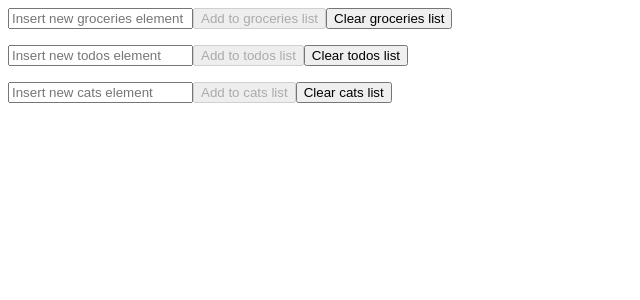
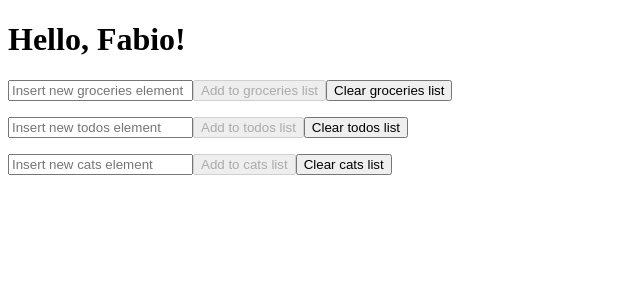
Before and after one commit to FabioViscuso/exerc-react, a React (Create React App) app: page / in a window 1280 px wide. Shown: the top 300 px of the page, without its empty margins (0-640 px from the left). Built offline with nearby package versions, Linux system fonts and the light colour scheme.

Commit message:
feat: Function Components-01

```diff
--- a/src/App.js
+++ b/src/App.js
@@ -1,4 +1,5 @@
 /* import InteractiveWelcome from "./InteractiveWelcome"; */
+import Welcome from "./Welcome";
 import ConfigurableList from "./ConfigurableList";
 /* import Login from "./Login"; */
 /* import Container from "./Container"; */
@@ -14,6 +15,7 @@ function App() {
             {/* <InteractiveWelcome /> */}
             {/* <Login /> */}
             {/* <UncontrolledLogin /> */}
+            <Welcome currName={'Fabio'} />
             <ConfigurableList subject={"groceries"} render={(state, deleteFromListHandler) => (
                 <ul>
                     {state.map((item, index) => {
--- a/src/Welcome.js
+++ b/src/Welcome.js
@@ -1,8 +1,6 @@
 import React from "react";
 
-class Welcome extends React.Component {
-    render() {
-        return <h1>Hello, {this.props.currName === "" ? "INSERTNAME" : this.props.currName}!</h1>
-    }
+function Welcome({ currName }) {
+    return <h1>Hello, {currName === "" ? "INSERTNAME" : currName}!</h1>
 }
 export default Welcome;
```
